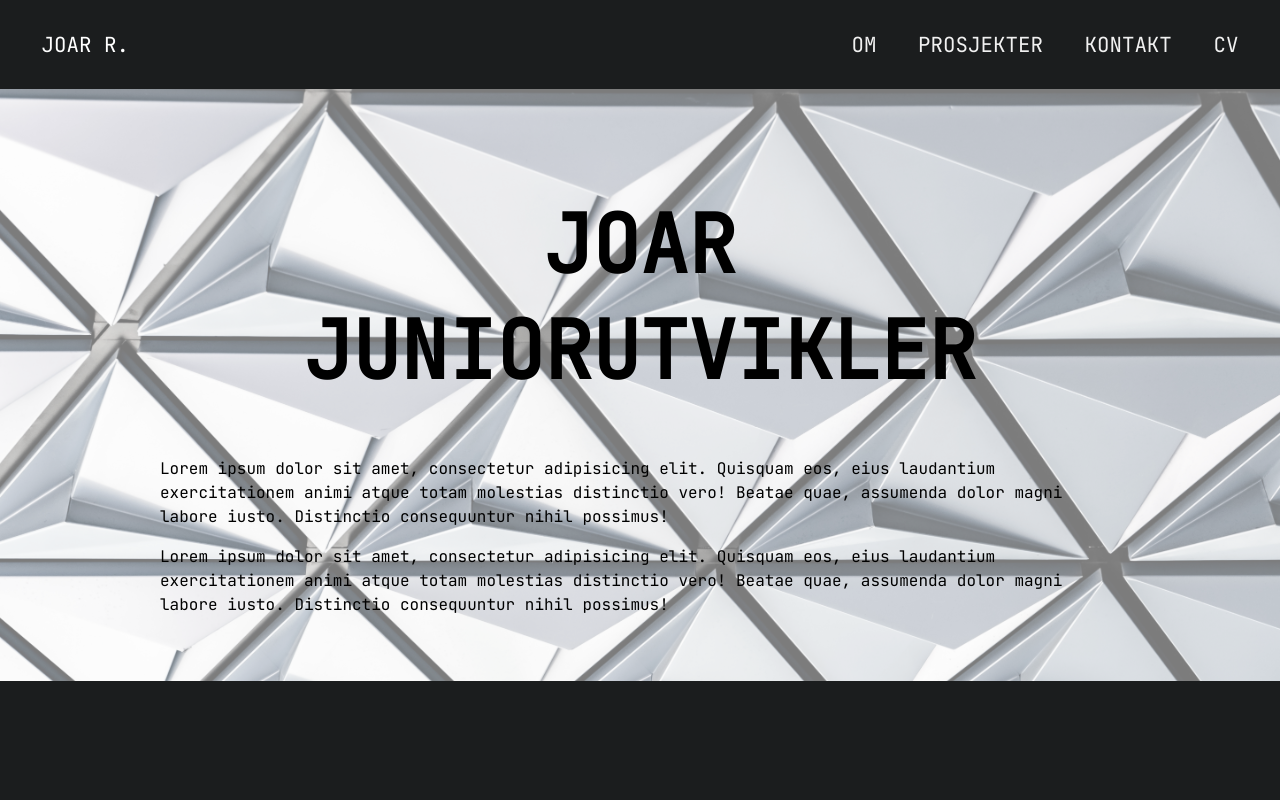
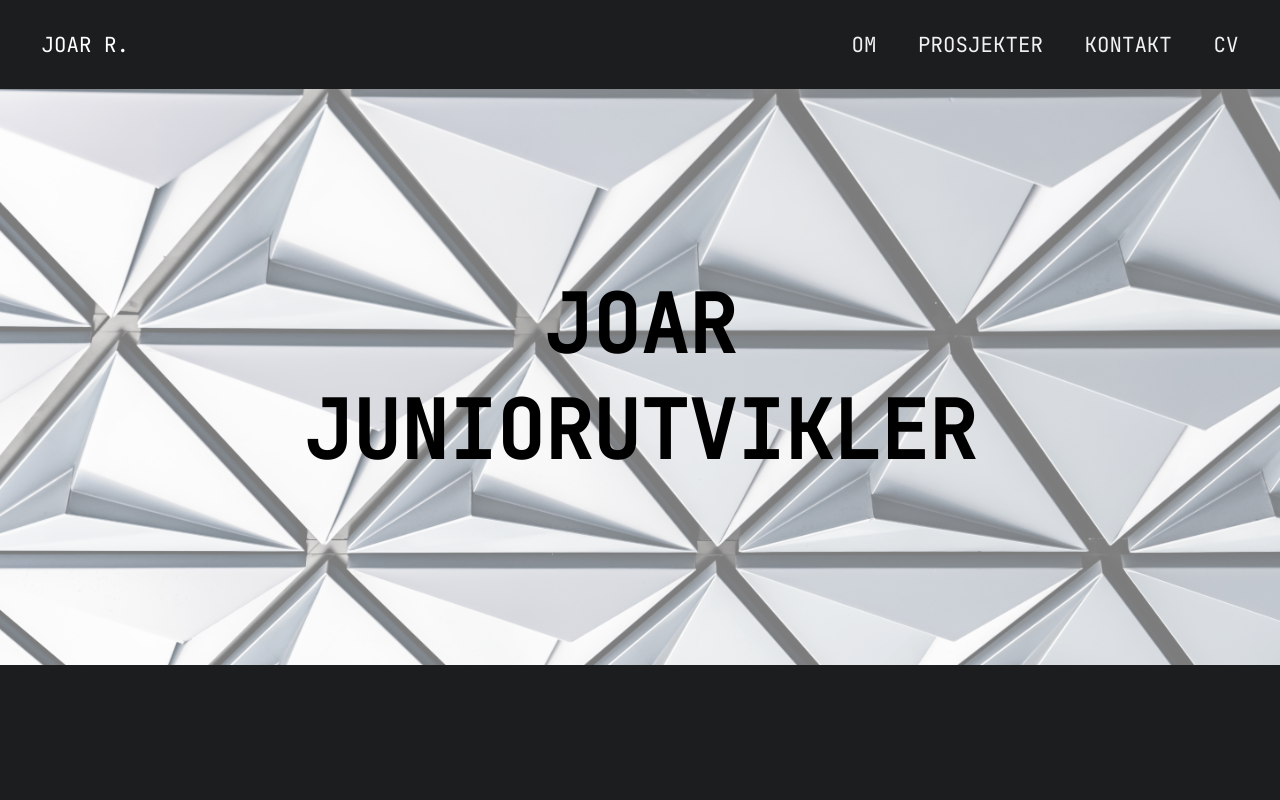
Before and after one commit to joar1/Portfolio, a React (Create React App) app: page / in a window 1280 px wide. Shown: the top 800 px of the page. Built offline with nearby package versions, Linux system fonts and the light colour scheme.

Commit message:
må fikse kontakt seksjon

```diff
--- a/src/components/ContactForm.jsx
+++ b/src/components/ContactForm.jsx
@@ -30,8 +30,6 @@ const ContactForm = () => {
 
 	return (
 		<ContactWrapper>
-			<StyledContactForm>
-				<ContactContainer>
 			<ContactDiv>
 				<h2 id='Kontakt'>Kontakt</h2>
 				<p>
@@ -41,6 +39,8 @@ const ContactForm = () => {
 					<AiOutlinePhone /> 90052403
 				</p>
 			</ContactDiv>
+
+			<StyledContactForm>
 				<form ref={form} onSubmit={sendEmail}>
 					<label>Navn</label>
 					<input type='text' name='user_name' required />
@@ -52,7 +52,6 @@ const ContactForm = () => {
 					<textarea name='message' />
 					<input type='submit' value='Send' />
 				</form>
-				</ContactContainer>
 			</StyledContactForm>
 		</ContactWrapper>
 	);
@@ -61,59 +60,54 @@ const ContactForm = () => {
 export default ContactForm;
 
 const ContactWrapper = styled.div`
+	display: flex;
+	align-items: center;
+	justify-content: space-between;
+	max-width: 100%;
+	margin: 0 auto;
+	padding: 2em;
 	background: #121212;
 	color: white;
-	width: 100%;
-	margin: 0 auto;
-	padding-bottom: 5em 0;
-`;
-
-const ContactContainer = styled.div`
-	display: flex;
-	margin: 5em 0;
 `;
 
 const ContactDiv = styled.div`
+	padding-left: 15em;
 	text-align: left;
-	width: 50%;
 	h2 {
 		text-decoration: underline;
 		text-underline-offset: 0.4em;
 		font-size: 3em;
-		margin-top: 0;
-		padding: 0;
+		margin-top: -4em;
 	}
 	p {
-		margin: 2em 0;
 		font-size: 1.3em;
+		padding: 1em 0;
 	}
 `;
 
 const StyledContactForm = styled.div`
-	width: 60%;
+	width: 50%;
 	margin: 0 auto;
-	padding: 2em;
+	padding: 0 2em;
 	form {
 		display: flex;
 		align-items: flex-start;
 		flex-direction: column;
 		width: 60%;
+		padding: 1em;
 		font-size: 1.3em;
 		input {
 			width: 100%;
 			height: 35px;
-			padding: 7px;
+			padding: 0.81em 0 0.81em 1em;
 			outline: none;
 			border-radius: 5px;
 			border: 1px solid rgb(220, 220, 220);
 		}
 		textarea {
-			max-width: 100%;
-			min-width: 100%;
 			width: 100%;
-			max-height: 100px;
-			min-height: 100px;
-			padding: 7px;
+			height: 60px;
+			padding: 0.81em 0 0.81em 1em;
 			outline: none;
 			border-radius: 5px;
 			border: 1px solid rgb(220, 220, 220);
@@ -126,7 +120,7 @@ const StyledContactForm = styled.div`
 			margin-top: 2em;
 			margin-bottom: 4em;
 			background: green;
-			width: 40%;
+			width: 50%;
 			margin: 2em auto;
 			color: white;
 			border: none;
--- a/src/pages/AboutPage.jsx
+++ b/src/pages/AboutPage.jsx
@@ -4,7 +4,7 @@ import HtmlLogo from '../images/html.png';
 import CssLogo from '../images/css.png';
 import JsLogo from '../images/js.png';
 import ReactLogo from '../images/react.png';
-import JoarBilde from '../images/joar.jpg';
+// import JoarBilde from '../images/joar.jpg';
 
 const About = () => {
 	return (
--- a/src/pages/HomePage.jsx
+++ b/src/pages/HomePage.jsx
@@ -13,18 +13,6 @@ export const Home = () => {
 				<Navbar />
 				<StyledHeader>
 					<h1>JOAR {<br />} JUNIORUTVIKLER</h1>
-					<p>
-						Lorem ipsum dolor sit amet, consectetur adipisicing elit. Quisquam
-						eos, eius laudantium exercitationem animi atque totam molestias
-						distinctio vero! Beatae quae, assumenda dolor magni labore iusto.
-						Distinctio consequuntur nihil possimus!
-					</p>
-					<p>
-						Lorem ipsum dolor sit amet, consectetur adipisicing elit. Quisquam
-						eos, eius laudantium exercitationem animi atque totam molestias
-						distinctio vero! Beatae quae, assumenda dolor magni labore iusto.
-						Distinctio consequuntur nihil possimus!
-					</p>
 				</StyledHeader>
 				<About />
 				<Projects />
@@ -44,7 +32,7 @@ const HomeContainer = styled.div`
 const StyledHeader = styled.div`
 	margin: 0 auto;
 	max-width: 100%;
-	padding: 3em 10em;
+	padding: 3em 0;
 	background-image: url(${BackgroundImage});
 	background-position: center center;
 	background-size: cover;
@@ -56,9 +44,6 @@ const StyledHeader = styled.div`
 	}
 	h1 {
 		font-size: 5em;
-	}
-	p {
-		text-align: left;
-		line-height: 1.5em;
+		padding: 1em;
 	}
 `;
```
Lines whose indentation alone changed are shown as unchanged.
